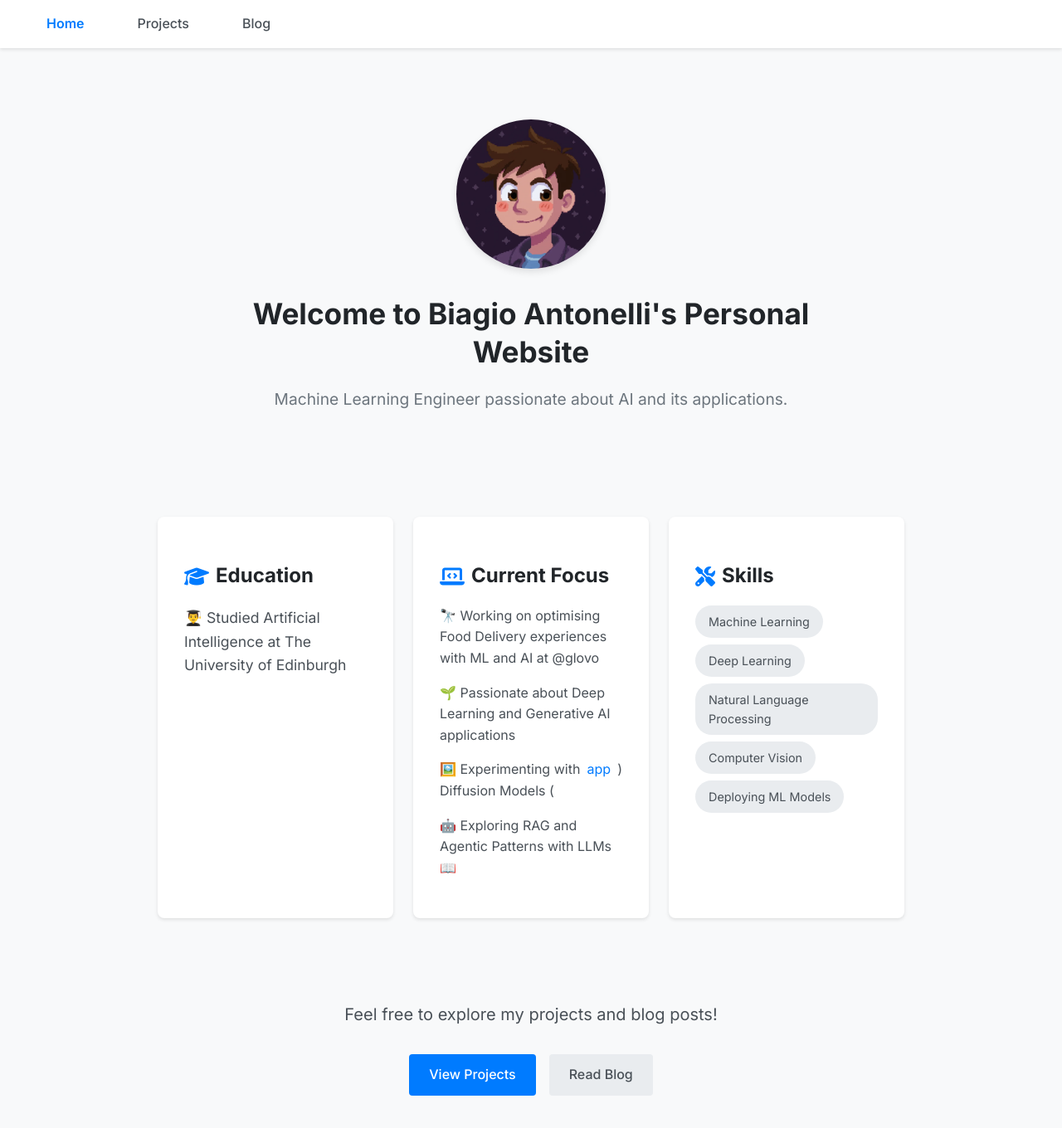
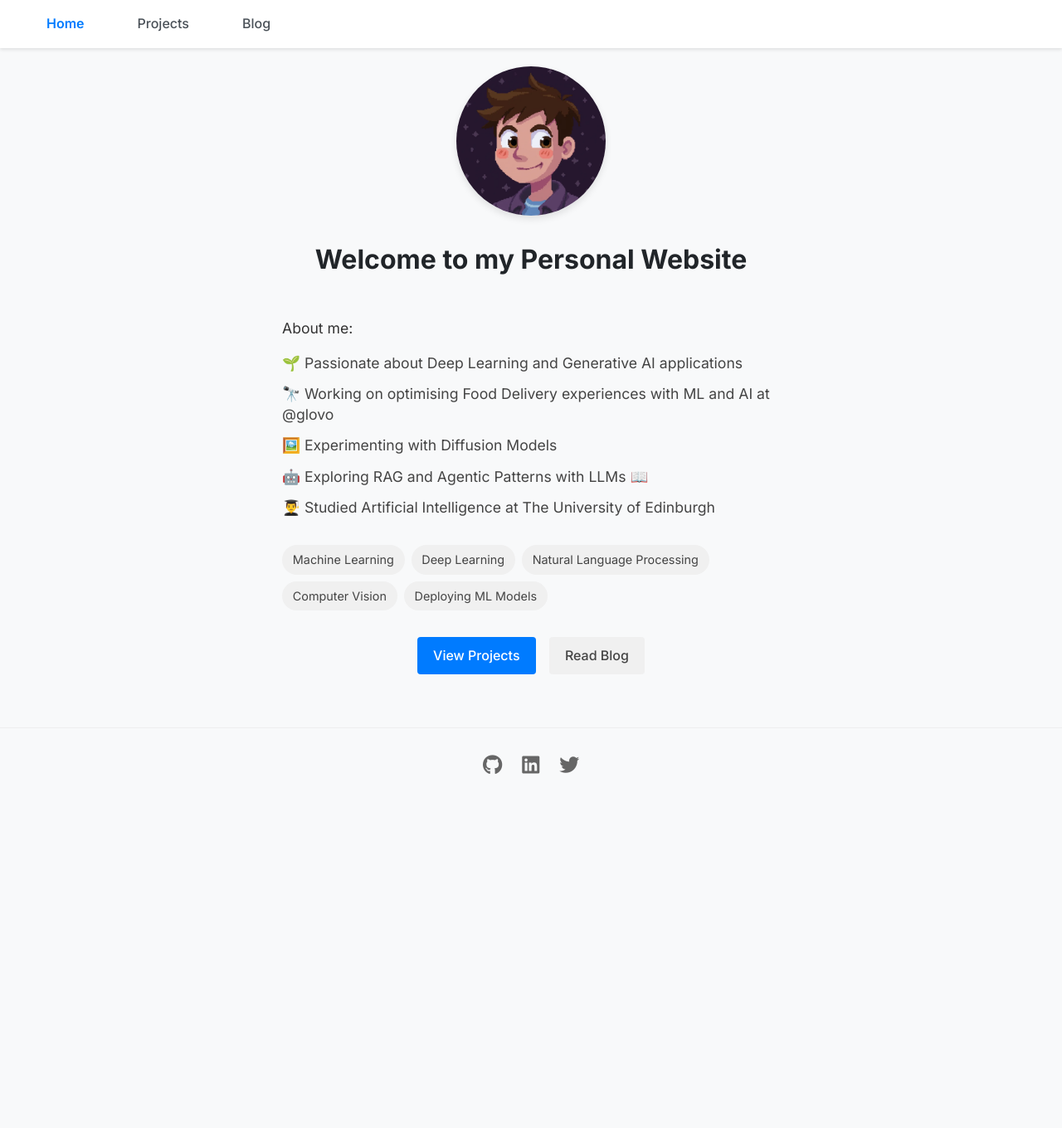
Before and after one commit to BiagioAntonelli/BiagioAntonelli.github.io, a Jekyll site: the page built from index.html, in a window 1280 px wide and 1400 px high. Shown: the top 1360 px of the window at 83% size. Built offline with Jekyll 4.4.1, drawn with Linux system fonts in a browser that asks for light colours.

Commit message:
modify main page

```diff
--- a/css/main.css
+++ b/css/main.css
@@ -371,30 +371,23 @@
 
 /* Home page styles */
 .home-container {
-    padding: 2rem 0;
-    margin-top: 80px;
-    max-width: 1200px;
-    margin-left: auto;
-    margin-right: auto;
+    max-width: 800px;
+    margin: 80px auto 0;
+    padding: 0 20px;
 }
 
 .hero-section {
     text-align: center;
-    padding: 2rem 1rem;
-    margin-bottom: 2rem;
+    margin-bottom: 3rem;
 }
 
 .profile-container {
-    max-width: 800px;
     margin: 0 auto;
-    text-align: center;
 }
 
 .profile-image {
     width: 180px;
-    max-width: 180px;
     height: 180px;
-    max-height: 180px;
     border-radius: 50%;
     margin: 0 auto 2rem;
     display: block;
@@ -409,78 +402,59 @@
 
 .profile-content {
     margin-bottom: 2rem;
-    padding: 0 1rem;
 }
 
 .profile-content h1 {
-    font-size: 2.2rem;  /* Slightly reduced */
+    font-size: 2rem;
     margin-bottom: 1rem;
     line-height: 1.3;
 }
 
 .lead {
     font-size: 1.2rem;
-    color: #6c757d;
+    color: #666;
     margin-bottom: 2rem;
-    line-height: 1.5;
 }
 
-.about-section {
-    max-width: 900px;
+.content-section {
+    max-width: 600px;
     margin: 0 auto;
-    padding: 2rem 1rem;
-    display: grid;
-    grid-template-columns: repeat(auto-fit, minmax(280px, 1fr));
-    gap: 1.5rem;
+    padding: 0 1rem;
 }
 
-.info-card {
-    background: white;
-    padding: 2rem;
-    border-radius: 8px;
-    box-shadow: 0 2px 4px rgba(0,0,0,0.1);
-}
-
-.info-card h2 {
-    font-size: 1.5rem;
-    color: #212529;
+.content-section p {
+    font-size: 1.1rem;
+    color: #333;
     margin-bottom: 1rem;
-    display: flex;
-    align-items: center;
-    gap: 0.5rem;
-}
-
-.info-card h2 i {
-    color: #007bff;
 }
 
 .feature-list {
     list-style: none;
     padding: 0;
-    margin: 0;
+    margin: 0 0 2rem 0;
 }
 
 .feature-list li {
-    margin-bottom: 1rem;
-    display: flex;
-    align-items: flex-start;
-    gap: 0.5rem;
-    color: #495057;
+    margin-bottom: 0.8rem;
+    font-size: 1.1rem;
+    color: #444;
+    line-height: 1.4;
 }
 
-.skills-grid {
+.skills {
     display: flex;
     flex-wrap: wrap;
     gap: 0.5rem;
+    margin: 2rem 0;
 }
 
 .skill-tag {
-    background: #e9ecef;
-    color: #495057;
-    padding: 0.5rem 1rem;
+    background: #f0f0f0;
+    color: #444;
+    padding: 0.4rem 0.8rem;
     border-radius: 20px;
     font-size: 0.9rem;
-    transition: all 0.3s ease;
+    transition: all 0.2s ease;
 }
 
 .skill-tag:hover {
@@ -489,29 +463,19 @@
     transform: translateY(-2px);
 }
 
-.cta-section {
-    text-align: center;
-    padding: 3rem 0;
-}
-
-.cta-text {
-    font-size: 1.25rem;
-    color: #495057;
-    margin-bottom: 2rem;
-}
-
 .cta-buttons {
     display: flex;
     gap: 1rem;
     justify-content: center;
+    margin: 2rem 0;
 }
 
 .cta-button {
     display: inline-block;
-    padding: 0.75rem 1.5rem;
+    padding: 0.6rem 1.2rem;
     border-radius: 4px;
     font-weight: 500;
-    transition: all 0.3s ease;
+    transition: all 0.2s ease;
     text-decoration: none;
 }
 
@@ -521,13 +485,12 @@
 }
 
 .cta-button.secondary {
-    background: #e9ecef;
-    color: #495057;
+    background: #f0f0f0;
+    color: #444;
 }
 
 .cta-button:hover {
     transform: translateY(-2px);
-    box-shadow: 0 4px 6px rgba(0,0,0,0.1);
 }
 
 .cta-button:not(.secondary):hover {
@@ -535,7 +498,35 @@
 }
 
 .cta-button.secondary:hover {
-    background: #dee2e6;
+    background: #e0e0e0;
+}
+
+@media (max-width: 768px) {
+    .home-container {
+        margin-top: 60px;
+        padding: 0 15px;
+    }
+
+    .profile-image {
+        width: 140px;
+        height: 140px;
+    }
+
+    .profile-content h1 {
+        font-size: 1.6rem;
+    }
+
+    .lead {
+        font-size: 1.1rem;
+    }
+
+    .content-section {
+        padding: 0;
+    }
+
+    .feature-list li {
+        font-size: 1rem;
+    }
 }
 
 /* Projects page styles */
@@ -889,7 +880,7 @@
         font-size: 1.1rem;
     }
 
-    .about-section {
-        padding: 1rem;
+    .content-section {
+        padding: 0;
     }
 }
--- a/index.html
+++ b/index.html
@@ -8,42 +8,30 @@
         <div class="profile-container">
             <img src="/output_image_63.jpg" alt="Biagio Antonelli" class="profile-image">
             <div class="profile-content">
-                <h1>Welcome to Biagio Antonelli's Personal Website</h1>
-                <p class="lead">Machine Learning Engineer passionate about AI and its applications.</p>
+                <h1>Welcome to my Personal Website</h1>
+                <!-- <p class="lead">Machine Learning Engineer passionate about AI and its applications.</p> -->
             </div>
         </div>
     </div>
 
-    <div class="about-section">
-        <div class="info-card">
-            <h2><i class="fas fa-graduation-cap"></i> Education</h2>
-            <p>👨‍🎓 Studied Artificial Intelligence at The University of Edinburgh</p>
-        </div>
+    <div class="content-section">
+        <p>About me:</p>
+        <ul class="feature-list">
+            <li>🌱 Passionate about Deep Learning and Generative AI applications</li>
+            <li>🔭 Working on optimising Food Delivery experiences with ML and AI at @glovo</li>
+            <li>🖼️ Experimenting with Diffusion Models</li>
+            <li>🤖 Exploring RAG and Agentic Patterns with LLMs 📖</li>
+            <li>👨‍🎓 Studied Artificial Intelligence at The University of Edinburgh</li>
+        </ul>
 
-        <div class="info-card">
-            <h2><i class="fas fa-laptop-code"></i> Current Focus</h2>
-            <ul class="feature-list">
-                <li>🔭 Working on optimising Food Delivery experiences with ML and AI at @glovo</li>
-                <li>🌱 Passionate about Deep Learning and Generative AI applications</li>
-                <li>🖼️ Experimenting with Diffusion Models (<a href="https://replace-me.com/">app</a>)</li>
-                <li>🤖 Exploring RAG and Agentic Patterns with LLMs 📖</li>
-            </ul>
-        </div>
-
-        <div class="info-card">
-            <h2><i class="fas fa-tools"></i> Skills</h2>
-            <div class="skills-grid">
+        <div class="skills">
             <span class="skill-tag">Machine Learning</span>
             <span class="skill-tag">Deep Learning</span>
             <span class="skill-tag">Natural Language Processing</span>
             <span class="skill-tag">Computer Vision</span>
             <span class="skill-tag">Deploying ML Models</span>
         </div>
-        </div>
-    </div>
 
-    <div class="cta-section">
-        <p class="cta-text">Feel free to explore my projects and blog posts!</p>
         <div class="cta-buttons">
             <a href="/about" class="cta-button">View Projects</a>
             <a href="/blog" class="cta-button secondary">Read Blog</a>
```
Lines whose indentation alone changed are shown as unchanged.
